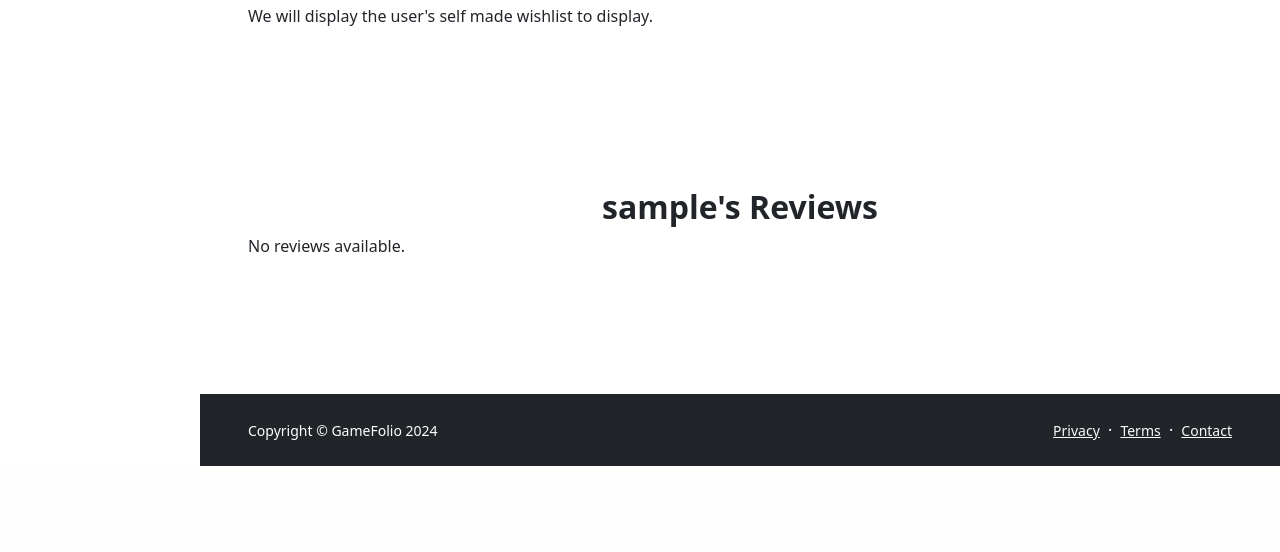
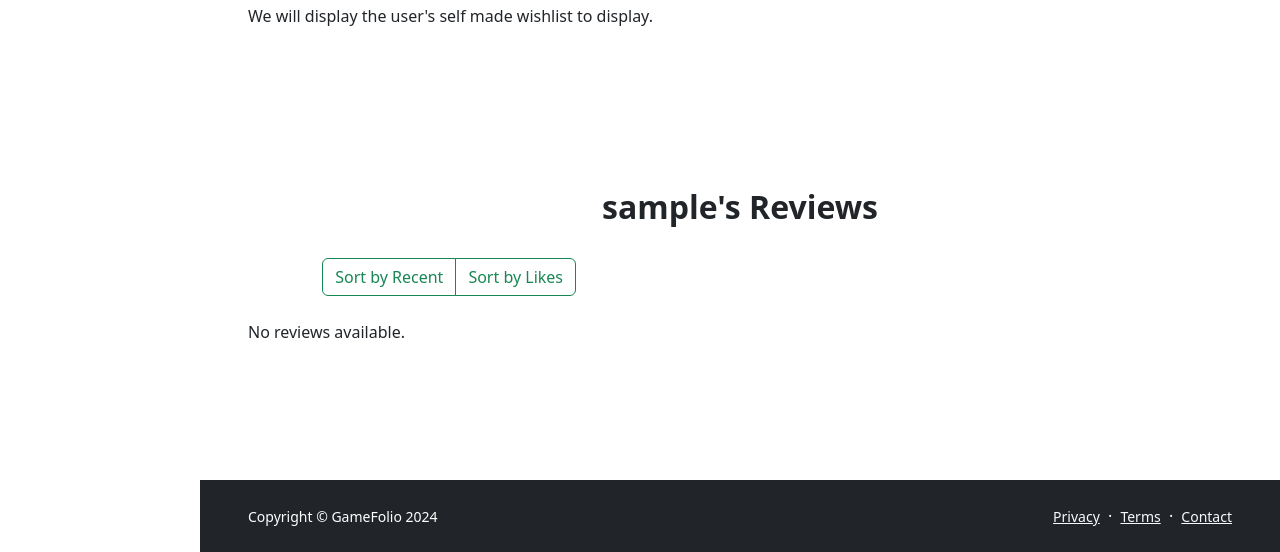
Before and after one commit to RyanBell250/GameFolio, a Django app: a page that uses templates/gamefolio_app/profile.html in a window 1280 px wide. Shown: the part 863-1415 px from the top of the page. Before the commit the page ends 1329 px from the top, so only its background shows below. Run offline with Django 3.2, Linux system fonts and the light colour scheme; the visitor is signed in with stand-in values (Sample User, id 1); data comes from the database, SQL or seed files in the repository; data that the repository does not hold is empty; some libraries are stand-ins or nearby versions.

Commit message:
Sorting completed on profile page

```diff
--- a/gamefolio_app/views.py
+++ b/gamefolio_app/views.py
@@ -99,6 +99,7 @@ class ProfileView(View):
 
 
     @method_decorator(login_required)
+
     def get(self, request, username):
         try:
             (user, user_profile, form) = self.get_user_details(username)
@@ -106,8 +107,14 @@ class ProfileView(View):
         except TypeError:
             return redirect(reverse('gamefolio_app:index'))
 
+        sort_reviews_by = request.GET.get('sort_reviews', 'recent')
+
+        if sort_reviews_by == 'liked':
+            user_reviews = user_reviews.annotate(likes_total=Sum('likes')).order_by('-likes_total', '-datePosted')
+        else:
+            user_reviews = user_reviews.order_by('-datePosted')
+
         context_dict = {'user_profile': user_profile, 'selected_user': user, 'form': form, 'user_reviews': user_reviews}
-
         return render(request, 'gamefolio_app/profile.html', context_dict)
 
     @method_decorator(login_required)
--- a/templates/gamefolio_app/list_profiles.html
+++ b/templates/gamefolio_app/list_profiles.html
@@ -48,7 +48,7 @@
                                     </a>
                                 </h5>
                                 <p>Total Reviews: {{ author.review_set.count }}</p>
-                                <p>Total Likes Received: {{ author.total_likes }}</p>                                <!-- Add more content here if needed -->
+                                <p>Total Likes Received: {{ author.total_likes }}</p>
                             </div>
                         </div>
                     </div>
--- a/templates/gamefolio_app/profile.html
+++ b/templates/gamefolio_app/profile.html
@@ -79,6 +79,16 @@
                 </div>
             </div>
         </div>
+
+        <br/>
+        <div class="col-lg-4 col-xl-4 text-end">
+            <div class="btn-group" role="group" aria-label="Sort reviews">
+                <a href="?sort_reviews=recent" class="btn btn-outline-success">Sort by Recent</a>
+                <a href="?sort_reviews=liked" class="btn btn-outline-success">Sort by Likes</a>
+            </div>
+        </div>
+        <br/>
+
         <div class="row gx-5">
             {% if user_reviews %}
                 {% for review in user_reviews %}
```
